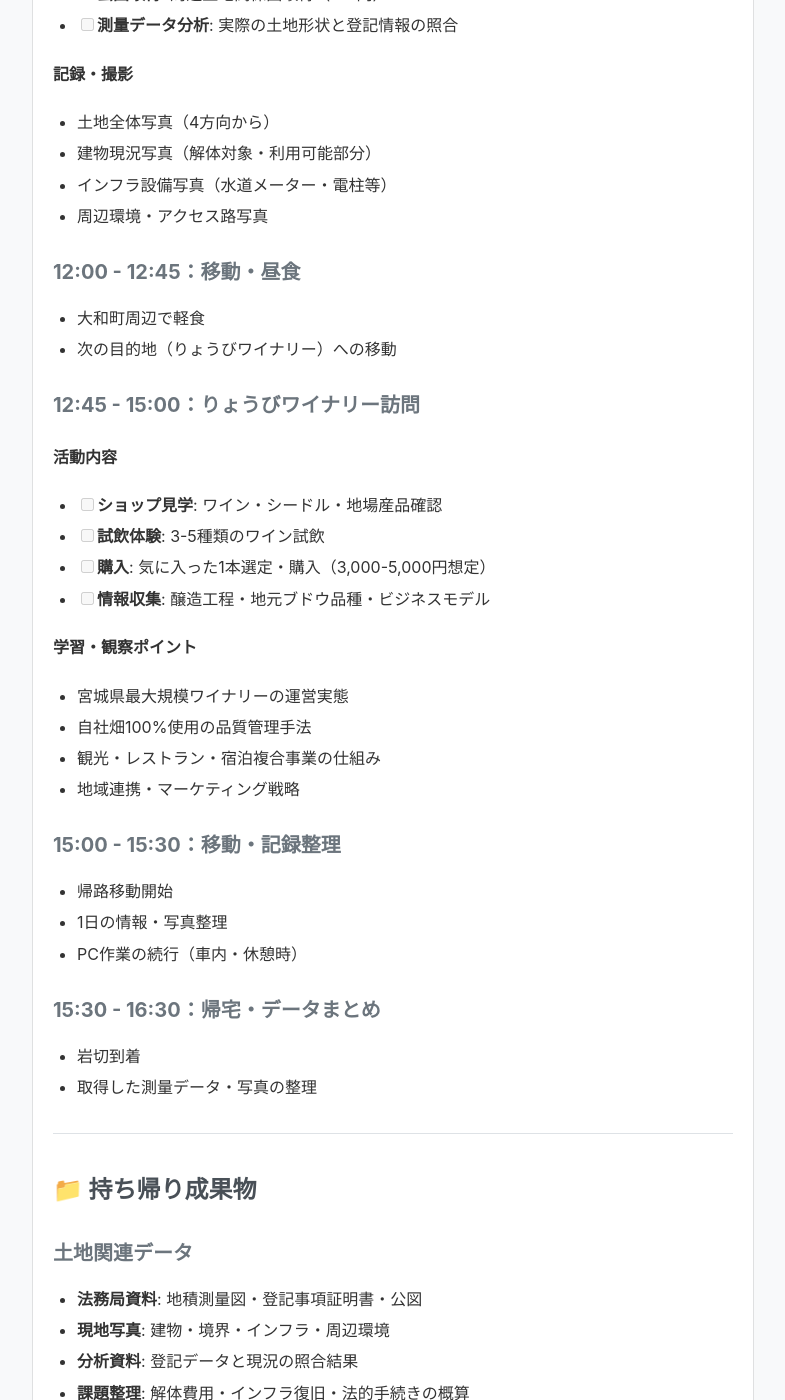
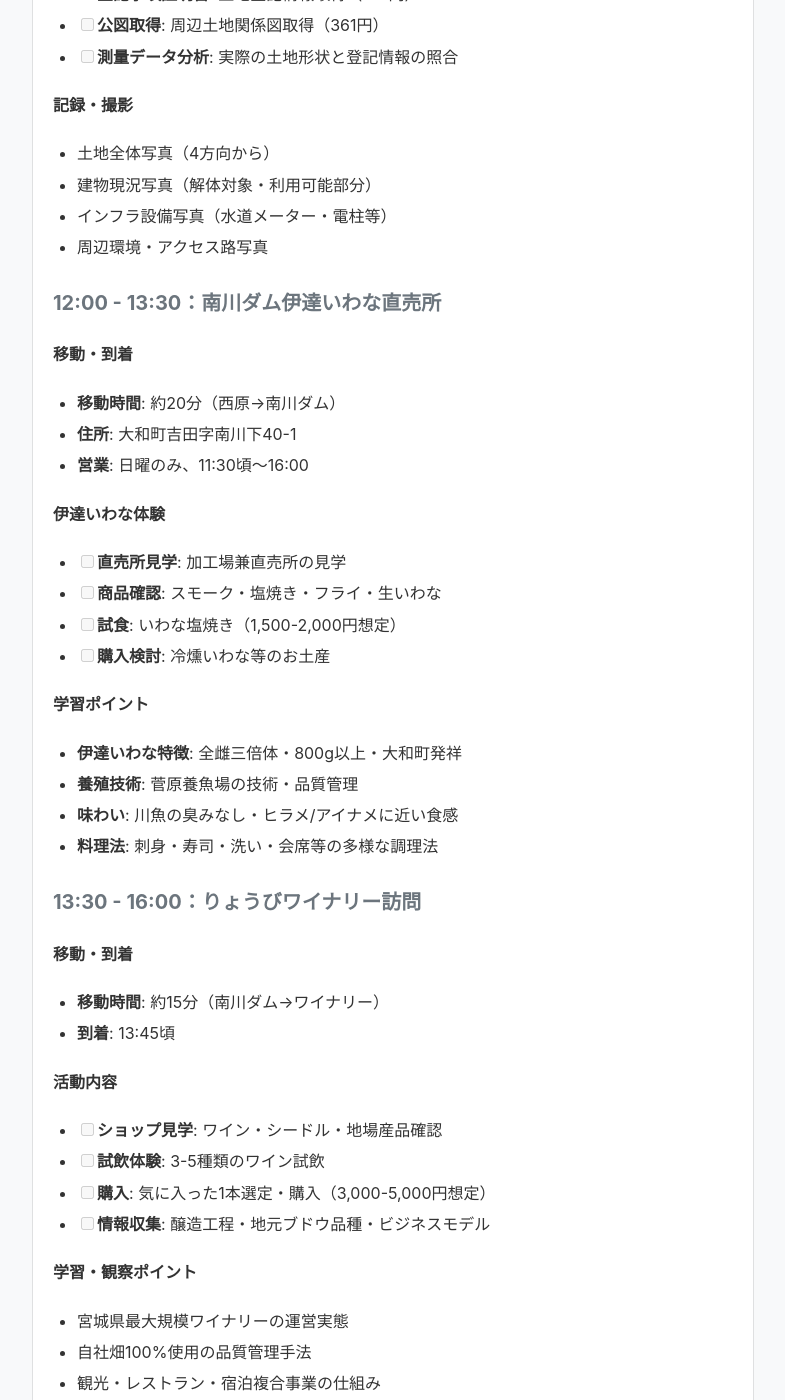
Before and after one commit to Rioto3/docs, a Jekyll site: the page built from 20250622-land-winery-day-plan.md, in a window 1280 px wide and 1400 px high, scrolled down 1624 px. Shown: the whole window, without its empty margins (247-1032 px from the left). Built offline with Jekyll 4.4.1, drawn with Linux system fonts in a browser that asks for light colours; our own code applies the rules of GitHub Pages for plain Markdown files; some of the changed text lies outside the part shown.

Commit message:
Add 伊達いわな direct sales visit to the day plan

```diff
--- a/20250622-land-winery-day-plan.md
+++ b/20250622-land-winery-day-plan.md
@@ -1,7 +1,7 @@
-# 土地視察 & ワイナリー訪問 1日プラン
+# 土地視察 & ワイナリー & 伊達いわな 1日プラン
 
 **実施予定**: 土日のうち1日
-**目的**: 土地取得イメージの具体化 + ワイン試飲・購入
+**目的**: 土地取得イメージの具体化 + ワイン試飲・購入 + 伊達いわな試食
 **対象地**: 宮城県黒川郡大和町西原（約51坪、袋地、10万円物件）
 **出発地**: 岩切
 
@@ -12,13 +12,14 @@
 ### 必要アイテム
 - [ ] **ノートPC**: 測量データ整理・法務局資料検索用
 - [ ] **写真撮影機材**: スマホ + 予備バッテリー
-- [ ] **現金**: ワイン購入費（3,000-5,000円想定）+ 交通費
+- [ ] **現金**: ワイン購入費（3,000-5,000円）+ いわな料理（1,500-2,500円）+ 交通費
 - [ ] **夏服装**: 軽装・帽子・日焼け止め
 - [ ] **飲み物**: 水分補給用（夏対策）
 
 ### 事前調査完了項目
-- [ ] **りょうびワイナリー確認**: ショップ10:00-17:00（年中無休）
-- [ ] **ルート最終確認**: 岩切→大和町（約45-60分）
+- [ ] **りょうびワイナリー**: ショップ10:00-17:00（年中無休）、電話022-725-2106
+- [ ] **南川ダム伊達いわな直売所**: 日曜のみ営業、電話022-342-2475
+- [ ] **ルート確認**: 岩切→土地→いわな直売所→ワイナリー
 - [ ] **天気予報**: 夏日対策の確認
 
 ---
@@ -28,7 +29,7 @@
 ### 09:00 - 09:15：出発準備
 - PC・カメラ・資料の最終チェック
 - 水分・日焼け対策確認
-- 目的地ルート最終確認
+- 3箇所のルート最終確認
 
 ### 09:15 - 10:15：移動（岩切→大和町西原）
 - **移動時間**: 約60分（余裕を持った設定）
@@ -55,11 +56,29 @@
 - インフラ設備写真（水道メーター・電柱等）
 - 周辺環境・アクセス路写真
 
-### 12:00 - 12:45：移動・昼食
-- 大和町周辺で軽食
-- 次の目的地（りょうびワイナリー）への移動
+### 12:00 - 13:30：南川ダム伊達いわな直売所
+#### 移動・到着
+- **移動時間**: 約20分（西原→南川ダム）
+- **住所**: 大和町吉田字南川下40-1
+- **営業**: 日曜のみ、11:30頃〜16:00
 
-### 12:45 - 15:00：りょうびワイナリー訪問
+#### 伊達いわな体験
+- [ ] **直売所見学**: 加工場兼直売所の見学
+- [ ] **商品確認**: スモーク・塩焼き・フライ・生いわな
+- [ ] **試食**: いわな塩焼き（1,500-2,000円想定）
+- [ ] **購入検討**: 冷燻いわな等のお土産
+
+#### 学習ポイント
+- **伊達いわな特徴**: 全雌三倍体・800g以上・大和町発祥
+- **養殖技術**: 菅原養魚場の技術・品質管理
+- **味わい**: 川魚の臭みなし・ヒラメ/アイナメに近い食感
+- **料理法**: 刺身・寿司・洗い・会席等の多様な調理法
+
+### 13:30 - 16:00：りょうびワイナリー訪問
+#### 移動・到着
+- **移動時間**: 約15分（南川ダム→ワイナリー）
+- **到着**: 13:45頃
+
 #### 活動内容
 - [ ] **ショップ見学**: ワイン・シードル・地場産品確認
 - [ ] **試飲体験**: 3-5種類のワイン試飲
@@ -72,12 +91,12 @@
 - 観光・レストラン・宿泊複合事業の仕組み
 - 地域連携・マーケティング戦略
 
-### 15:00 - 15:30：移動・記録整理
+### 16:00 - 16:30：移動・記録整理
 - 帰路移動開始
 - 1日の情報・写真整理
 - PC作業の続行（車内・休憩時）
 
-### 15:30 - 16:30：帰宅・データまとめ
+### 16:30 - 17:30：帰宅・データまとめ
 - 岩切到着
 - 取得した測量データ・写真の整理
 
@@ -90,6 +109,12 @@
 - **現地写真**: 建物・境界・インフラ・周辺環境
 - **分析資料**: 登記データと現況の照合結果
 - **課題整理**: 解体費用・インフラ復旧・法的手続きの概算
+
+### 伊達いわな関連
+- **試食体験**: 塩焼きいわなの実際の味わい
+- **商品情報**: スモーク・加工品の品質・価格
+- **養殖知識**: 大型養殖魚の生産技術・ビジネスモデル
+- **購入品**: 冷燻いわな等（お土産・研究用）
 
 ### ワイナリー関連
 - **購入ワイン**: 1本（研究・記念用）
@@ -119,6 +144,28 @@
 
 ---
 
+## 🐟 伊達いわな詳細情報
+
+### 基本特徴
+- **サイズ**: 体長50cm・体重800g-1kg（通常いわなの6倍）
+- **技術**: 全雌三倍体・県水産技術総合センター開発
+- **発祥地**: 大和町（2014年初出荷・2016年商標登録）
+- **特徴**: 川魚特有の臭みなし・ヒラメやアイナメに近い味
+
+### 南川ダム直売所情報
+- **営業**: 日曜のみ（週末限定）
+- **時間**: 11:30頃〜16:00（いわな塩焼き焼き上がり次第OPEN）
+- **場所**: 花野果ひろば七ツ森の一角
+- **商品**: スモーク・塩焼き・フライ・生いわな
+
+### 料理・味わい
+- **刺身**: パリパリコリコリ弾力ある食感
+- **塩焼き**: 現地直売所の名物
+- **冷燻**: 生ハムのような食感・ワインに合う
+- **その他**: 寿司・洗い・会席・中華ソース等
+
+---
+
 ## 💡 投資判断材料の整理
 
 ### 初期費用算出
@@ -128,10 +175,15 @@
 - **測量・登記**: 10-20万円（境界確定時）
 - **合計**: 90-160万円
 
+### 地域特産品ビジネス参考
+- **伊達いわな**: 養殖技術・直売所運営・ブランド化手法
+- **ワイナリー**: 農業・製造・観光複合ビジネス
+- **大和町**: 地域ブランド創出・観光連携の事例
+
 ### 活用シナリオ
 - **太陽光発電**: 約50坪での発電量・売電収入試算
 - **建築用地**: 新築可能性・建築制限の詳細
-- **農地転用**: 家庭菜園・小規模農業の可能性
+- **農地・養殖**: 伊達いわな養殖・野菜栽培の可能性
 
 ---
 
@@ -142,13 +194,13 @@
 - **建物解体**: アスベスト・廃棄物処理の追加費用
 - **インフラ**: 接続工事の実際の費用見積もり
 
-### ワイナリー参考情報
-- **設備投資**: 小規模ワイナリー開始の初期費用
-- **許認可**: 酒類製造免許の取得要件
-- **販路**: 直販・観光・レストラン複合の収益性
+### 地域ビジネス参考
+- **伊達いわな**: 養殖免許・水質管理・販路開拓
+- **ワイナリー**: 酒類製造免許・農地取得・複合事業
+- **観光連携**: 地域ブランド活用・集客手法
 
 ---
 
 **作成日**: 2025年6月22日
-**想定実施**: 次回土日
-**更新**: 詳細調査結果反映版
+**想定実施**: 次回日曜日（伊達いわな直売所営業日）
+**更新**: 伊達いわな直売所追加版
```
